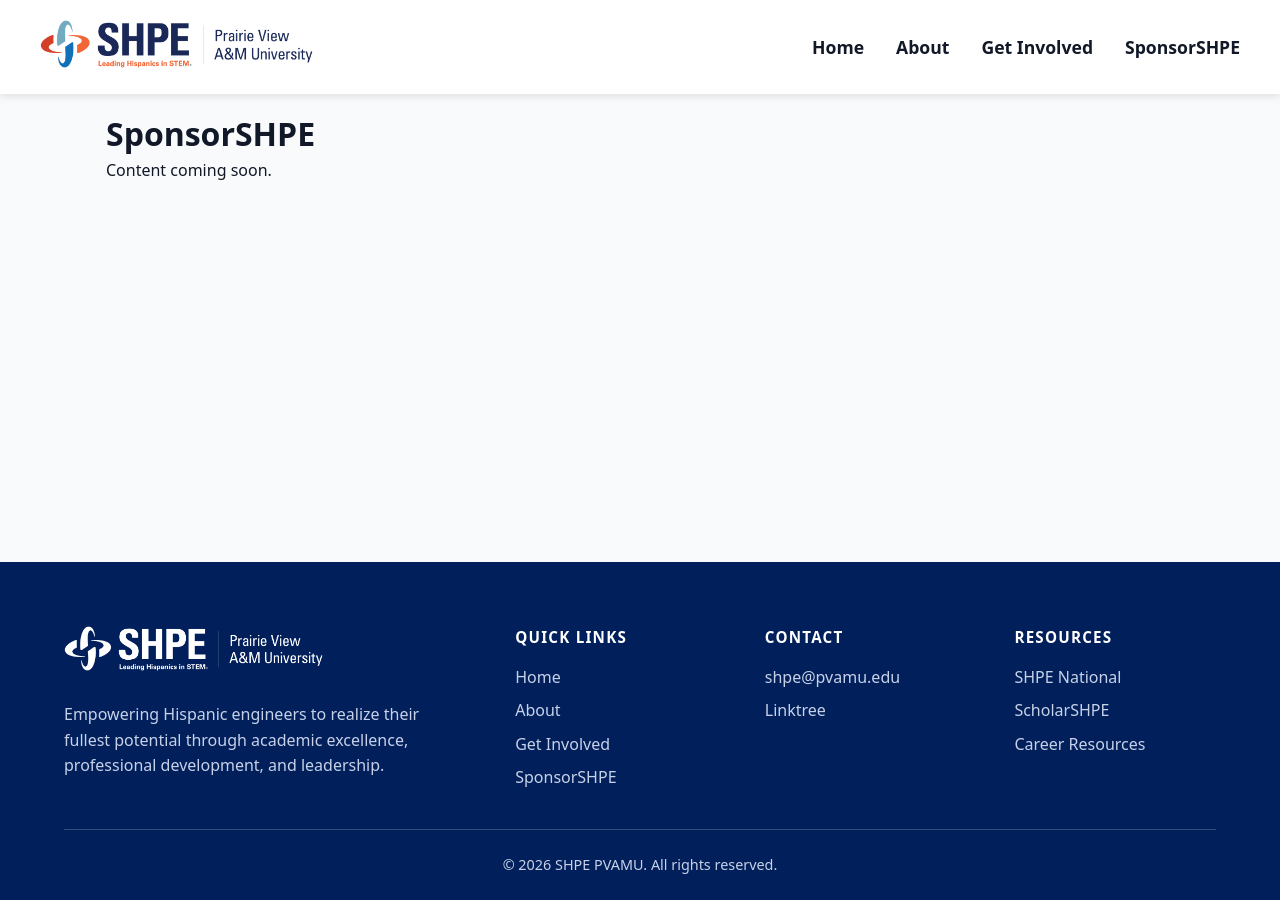
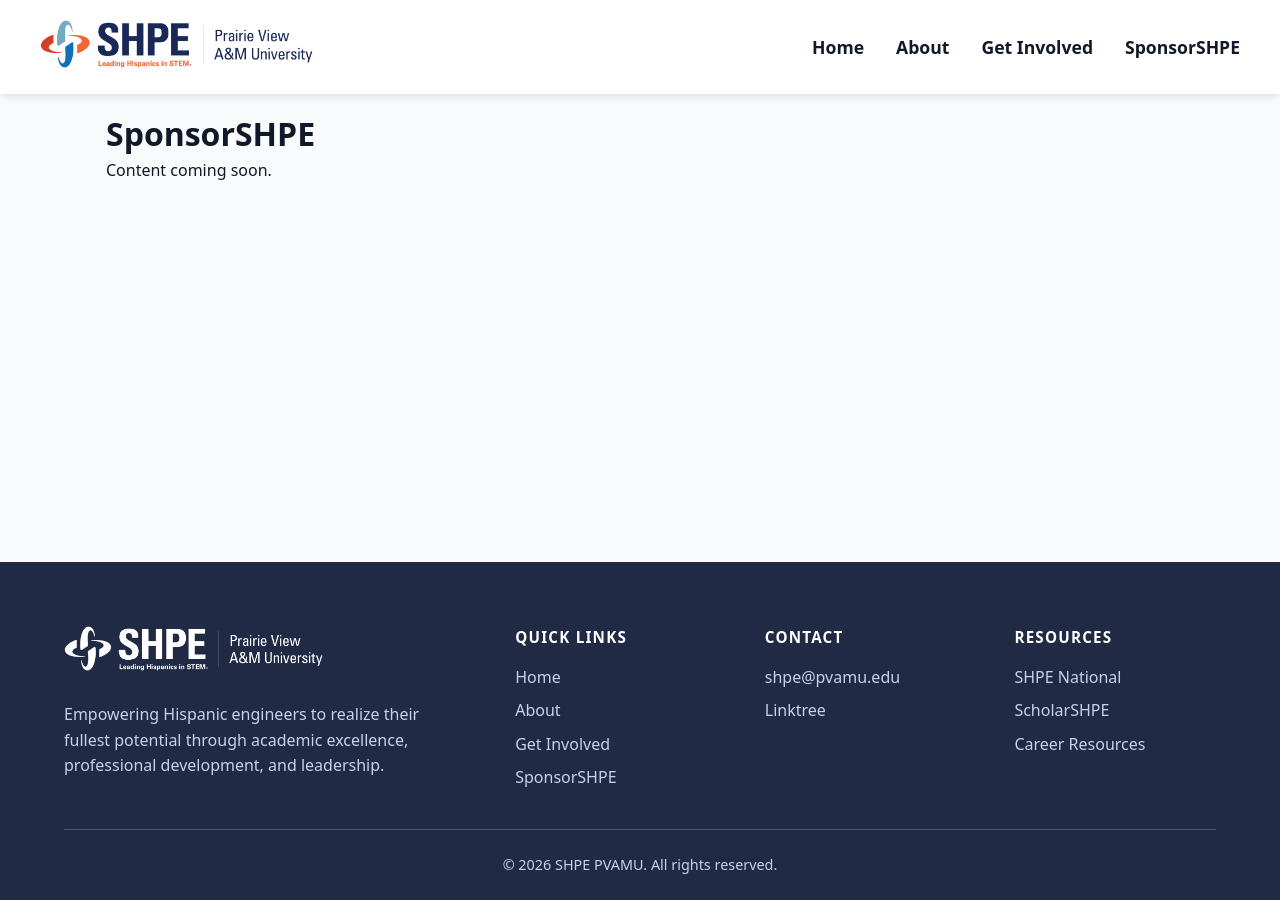
Before and after one commit to NestorYandel/pvamu-shpe-website, a Jekyll site: the page built from sponsorshpe.md, in a window 1280 px wide. Built offline with Jekyll 4.4.1, drawn with Linux system fonts in a browser that asks for light colours.

Commit message:
Update custom.css

```diff
--- a/assets/css/custom.css
+++ b/assets/css/custom.css
@@ -386,7 +386,7 @@
 }
 
 .footer {
-  background: #001f5b;
+  background: #202a44;
   color: #ffffff;
   padding: 64px 0 24px;
 }
```
